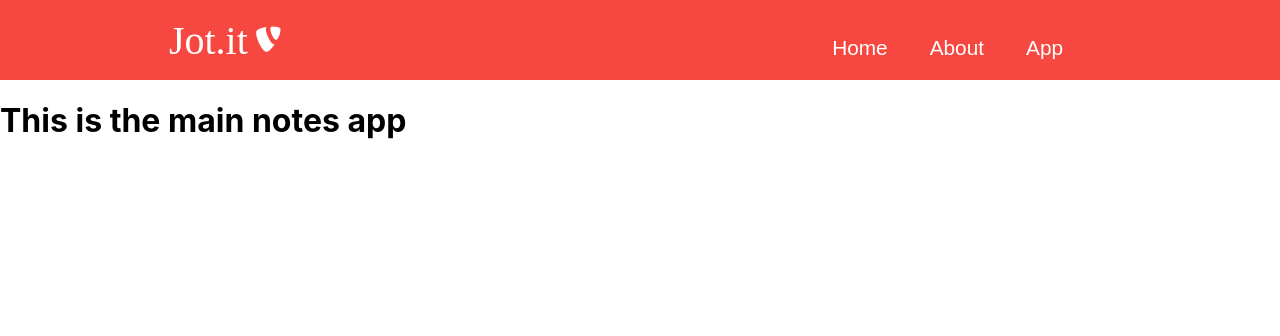
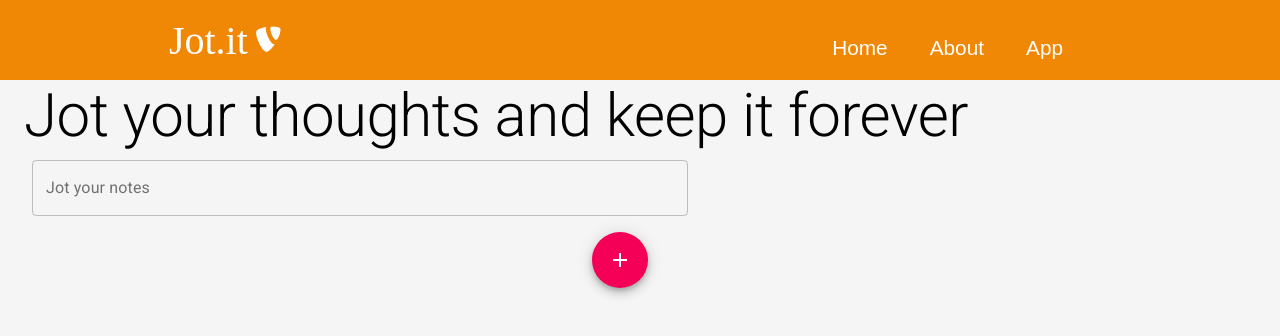
Before and after one commit to emmanuelkumah/notes-app, a React (Create React App) app: page /app in a window 1280 px wide. Shown: the top 336 px of the page. Built offline with nearby package versions, Linux system fonts and the light colour scheme.

Commit message:
Add note functionality to Note.js

```diff
--- a/src/App.js
+++ b/src/App.js
@@ -11,22 +11,15 @@ import Home from "./Components/Pages/Home";
 const theme = createMuiTheme({
   palette: {
     primary: {
-      main: "#f64740",
+      main: "#2A324B",
     },
     secondary: {
-      main: "#49111C",
+      main: "#5F6062",
     },
     typography: {
       fontFamily: ["Montserrat", "Roboto"].join(","),
       // fontFamily: "Montserrat, Arial",
     },
-    // overrides: {
-    //   MuiCssBaseline: {
-    //     "@global": {
-    //       "@font-face": [montserrat],
-    //     },
-    //   },
-    // },
   },
 });
 
--- /dev/null
+++ b/src/Components/NotesApp/Form.js
@@ -0,0 +1,58 @@
+import React from "react";
+import { Fab, TextField } from "@material-ui/core";
+import AddIcon from "@material-ui/icons/Add";
+
+import { makeStyles } from "@material-ui/core/styles";
+
+//style the input text
+const useStyles = makeStyles((theme) => ({
+  root: {
+    "& > *": {
+      margin: theme.spacing(1),
+      width: "65ch",
+    },
+  },
+  actionBtn: {
+    float: "right",
+  },
+}));
+
+function Form({ inputText, setInputText, notes, setNotes }) {
+  const classes = useStyles();
+
+  //get the input text
+  const inputTextHandler = (event) => {
+    setInputText(event.target.value);
+  };
+
+  //submit the input text
+  const submitTextHandler = (event) => {
+    // console.log("the input is " + inputText);
+    event.preventDefault();
+    const addNotes = { id: "id", note: inputText, completed: false };
+    //grab all the notes, and add the new note
+    setNotes([...notes, addNotes]);
+    setInputText("");
+  };
+  return (
+    <div>
+      <form className={classes.root} noValidate autoComplete="off">
+        <TextField
+          label="Jot your notes "
+          variant="outlined"
+          //   id="outlined-full-width"
+          placeholder="Write your notes here"
+          color="primary"
+          onChange={inputTextHandler}
+        />
+        <div className={classes.actionBtn}>
+          <Fab color="secondary" aria-label="add" onClick={submitTextHandler}>
+            <AddIcon />
+          </Fab>
+        </div>
+      </form>
+    </div>
+  );
+}
+
+export default Form;
--- a/src/Components/NotesApp/Note.js
+++ b/src/Components/NotesApp/Note.js
@@ -0,0 +1,53 @@
+import {
+  Button,
+  Card,
+  CardActionArea,
+  CardActions,
+  CardContent,
+  Typography,
+} from "@material-ui/core";
+import React from "react";
+import { makeStyles } from "@material-ui/core/styles";
+
+const useStyles = makeStyles({
+  root: {
+    maxWidth: 645,
+  },
+  text: {
+    fontFamily: "Roboto",
+    fontSize: "1.5rem",
+  },
+});
+
+function Note({ note }) {
+  const classes = useStyles();
+
+  return (
+    <div>
+      <Card className={classes.root}>
+        <CardActionArea>
+          <CardContent>
+            <Typography
+              variant="body2"
+              color="textSecondary"
+              component="p"
+              className={classes.text}
+            >
+              {note}
+            </Typography>
+          </CardContent>
+        </CardActionArea>
+        <CardActions>
+          <Button size="small" color="primary">
+            Share
+          </Button>
+          <Button size="small" color="primary">
+            Learn More
+          </Button>
+        </CardActions>
+      </Card>
+    </div>
+  );
+}
+
+export default Note;
--- a/src/Components/NotesApp/NotesApp.js
+++ b/src/Components/NotesApp/NotesApp.js
@@ -1,9 +1,31 @@
-import React from "react";
+import React, { useState, useEffect } from "react";
+import { Container, Typography } from "@material-ui/core";
+import Form from "./Form";
+import NotesList from "./NotesList";
 
 function NotesApp() {
+  const [inputText, setInputText] = useState("");
+  const [notes, setNotes] = useState([]);
+
+  console.log("the new note is " + notes);
+  //access the db and fetch all documents
+  useEffect(() => {
+    console.log("app has rendered");
+  }, []);
   return (
-    <div>
-      <h1>This is the main notes app</h1>
+    <div style={{ backgroundColor: "#f5f5f5", height: "100vh" }}>
+      <Container>
+        <Typography variant="h2" component="h2">
+          Jot your thoughts and keep it forever{" "}
+        </Typography>
+        <Form
+          inputText={inputText}
+          setInputText={setInputText}
+          notes={notes}
+          setNotes={setNotes}
+        />
+        <NotesList notes={notes} />
+      </Container>
     </div>
   );
 }
--- a/src/Components/NotesApp/NotesHome.js
+++ b/src/Components/NotesApp/NotesHome.js
@@ -1,10 +1,12 @@
 import React from "react";
+import Form from "./Form";
 
 function NotesHome() {
   return (
     <div>
       <section>
-        <h1>This is the main notes page</h1>
+        <h1>Jot your thoughts and make keep it forever</h1>
+        <Form />
       </section>
     </div>
   );
--- a/src/Components/NotesApp/NotesList.js
+++ b/src/Components/NotesApp/NotesList.js
@@ -0,0 +1,33 @@
+import { Grid } from "@material-ui/core";
+import React from "react";
+import Note from "./Note";
+import { makeStyles } from "@material-ui/core/styles";
+
+const useStyles = makeStyles((theme) => ({
+  root: {
+    flexGrow: 1,
+  },
+  // paper: {
+  //   height: 140,
+  //   width: 100,
+  // },
+  //   control: {
+  //     padding: theme.spacing(2),
+  //   },
+}));
+
+function NotesList({ notes }) {
+  return (
+    <div>
+      <Grid container justify="center" spacing={3}>
+        {notes.map((note) => (
+          <Grid key={note} item md={4}>
+            <Note note={note.note} />
+          </Grid>
+        ))}
+      </Grid>
+    </div>
+  );
+}
+
+export default NotesList;
--- a/src/Navigation/Navigation.css
+++ b/src/Navigation/Navigation.css
@@ -1,7 +1,7 @@
 .navbar {
   /* background: linear-gradient(90deg, rgb(28, 27, 27) 0%, rgb(26, 23, 23) 100%); */
   /* background-color: ;: "#E7E5E5"; */
-  background-color: #f64740;
+  background-color: #f18805;
   height: 80px;
   display: flex;
   justify-content: center;
```
